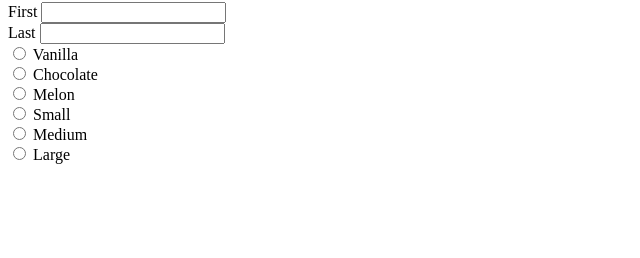
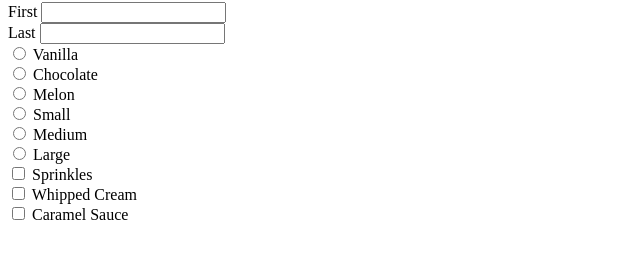
Before and after one commit to AtlasNavigator/InputTypes, a plain HTML site: page index.html in a window 1280 px wide. Shown: the part 78-336 px from the top of the page, without its empty margins (0-640 px from the left). Drawn offline with Linux system fonts and the light colour scheme.

Commit message:
Added checkboxes for extra addons, like sprinkles!

```diff
--- a/index.html
+++ b/index.html
@@ -48,6 +48,20 @@
                         <label for="large">Large</label>
                     </div>
                 </div>
+                <div>
+                    <div>
+                        <input type="checkbox" id="sprinkles" name="spinkles" value="sprinkles">
+                        <label for="sprinkles">Sprinkles</label>
+                    </div>
+                    <div>
+                        <input type="checkbox" id="whippedCream" name="whippedCream" value="whippedCream">
+                        <label for="whippedCream">Whipped Cream</label>
+                    </div>
+                    <div>
+                        <input type="checkbox" id="caramel" name="caramel" value="caramel">
+                        <label for="caramel">Caramel Sauce</label>
+                    </div>
+                </div>
             </div>
         </div>
     </div>
```
